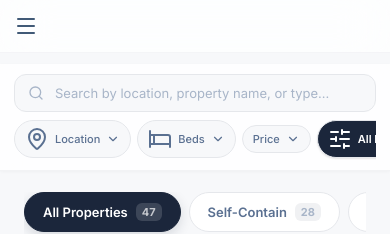
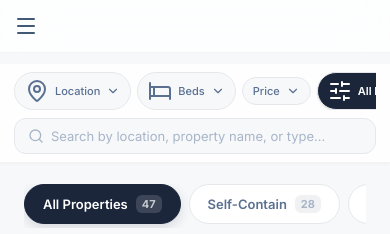
Before and after one commit to idtechnology1999/LandLord, a React (Vite) app: page /home in a window 390 px wide. Shown: the top 234 px of the page. Built offline with nearby package versions, Linux system fonts and the light colour scheme.

Commit message:
Mobile: filter buttons above search bar, aligned with header menu

```diff
--- a/src/styles/home.css
+++ b/src/styles/home.css
@@ -934,12 +934,8 @@
   .filter-bar-inner {
     flex-direction: column;
     align-items: stretch;
-    padding: 10px 14px;
+    padding: 8px 14px;
     gap: 8px;
-  }
-
-  .filter-search {
-    max-width: 100%;
   }
 
   .filter-actions {
@@ -947,9 +943,10 @@
     flex-wrap: nowrap;
     overflow-x: auto;
     gap: 6px;
-    padding-bottom: 2px;
+    padding-bottom: 0;
     scrollbar-width: none;
     -webkit-overflow-scrolling: touch;
+    order: -1;
   }
 
   .filter-actions::-webkit-scrollbar {
@@ -964,6 +961,15 @@
 
   .filter-location {
     flex-shrink: 0;
+  }
+
+  .filter-search {
+    max-width: 100%;
+  }
+
+  .filter-search input {
+    padding: 9px 14px 9px 36px;
+    font-size: 13px;
   }
 }
 
```
